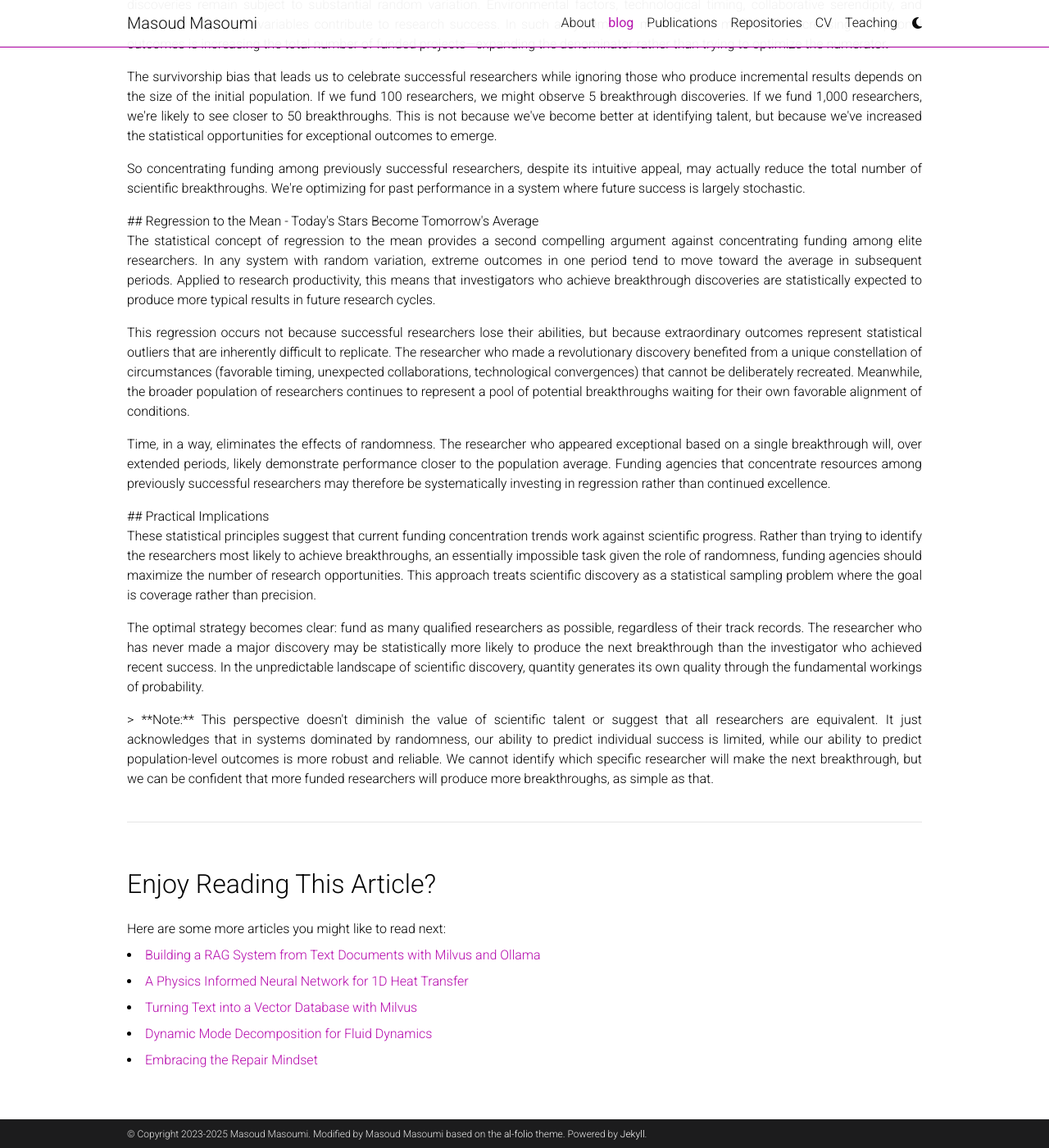
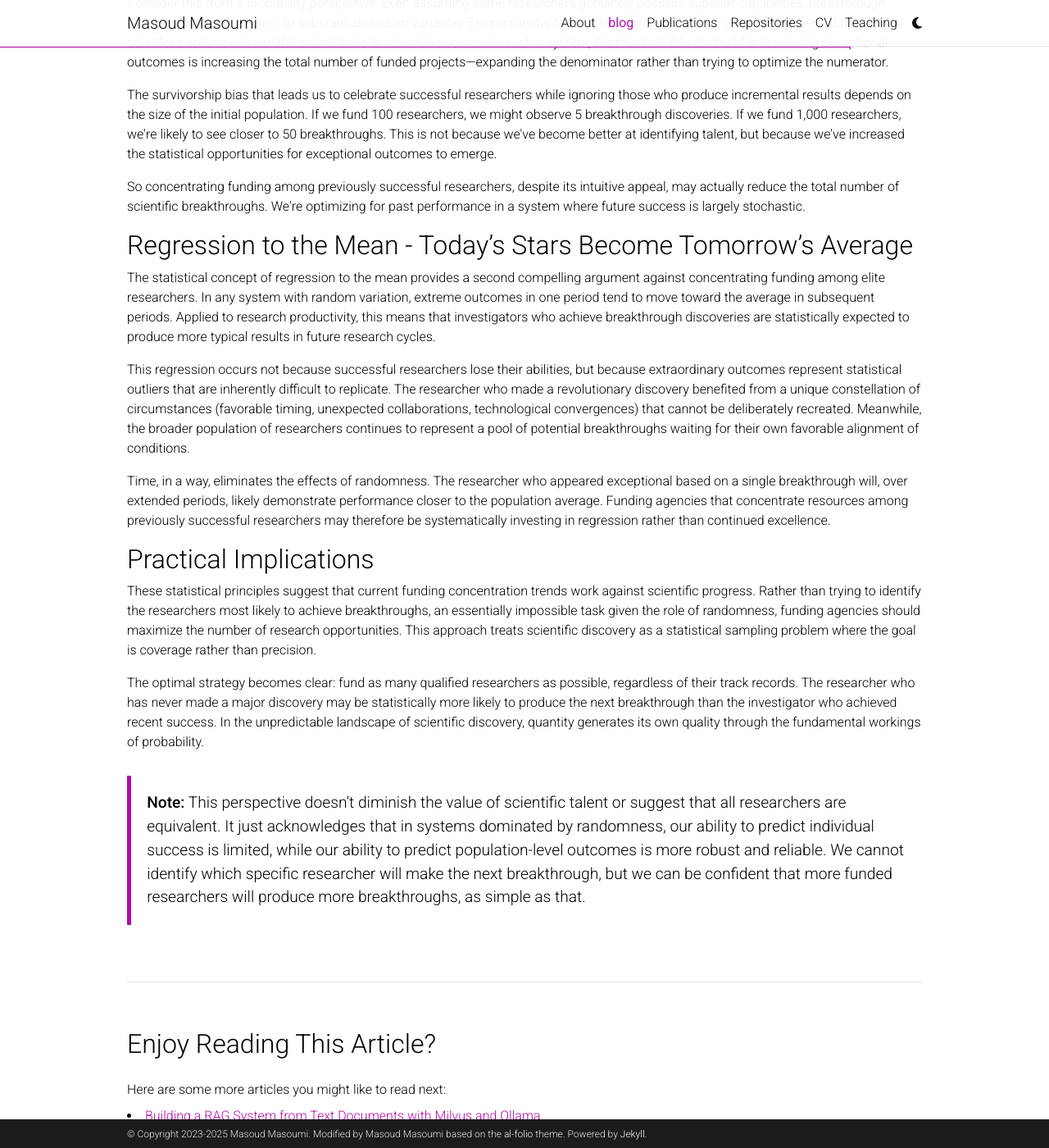
Before and after one commit to MasoudMiM/masoudmim.github.io, a Jekyll site: the page built from _posts/2025-07-01-diversify-funding.md, in a window 1280 px wide and 1400 px high, scrolled down 762 px. Shown: the whole window at 82% size. Built offline with Jekyll 4.4.1, drawn with Linux system fonts in a browser that asks for light colours; comment, search, counter and statistics services are not loaded; a style sheet for code colours, icons or effects is not loaded; part of the change alters nothing that is shown; some of the changed text lies outside the part shown.

Commit message:
updated the blog post

```diff
--- a/_posts/2025-07-01-diversify-funding.md
+++ b/_posts/2025-07-01-diversify-funding.md
@@ -1,8 +1,8 @@
 ---
 layout: post
-title:  "A statistical argument against supporting mainly successful researchers and optimizing research allocation"
+title:  ""
 date: 2025-07-01 19:36:00
-description:
+description: Why More Beats Best
 tags: research, funding
 categories: essay
 ---
@@ -17,7 +17,7 @@ categories: essay
 
 <br>
 
-<div style="text-align: justify;">
+# A statistical argument against supporting mainly successful researchers and optimizing research allocation
 
 <p>The allocation of research funding represents one of the most consequential decisions in scientific policy, specially these days with some of the most drastic cuts happening in available funding. One major approach by reviewers and groups in charge of fund apprpriation is to often prioritize researchers/research groups with established track records, operating under the assumption that past success predicts future breakthroughs. However, statistical principles suggest that maximizing the diversity and volume of funded research—rather than concentrating resources among previously successful investigators—may yield superior outcomes for scientific discovery.</p>
 
```
